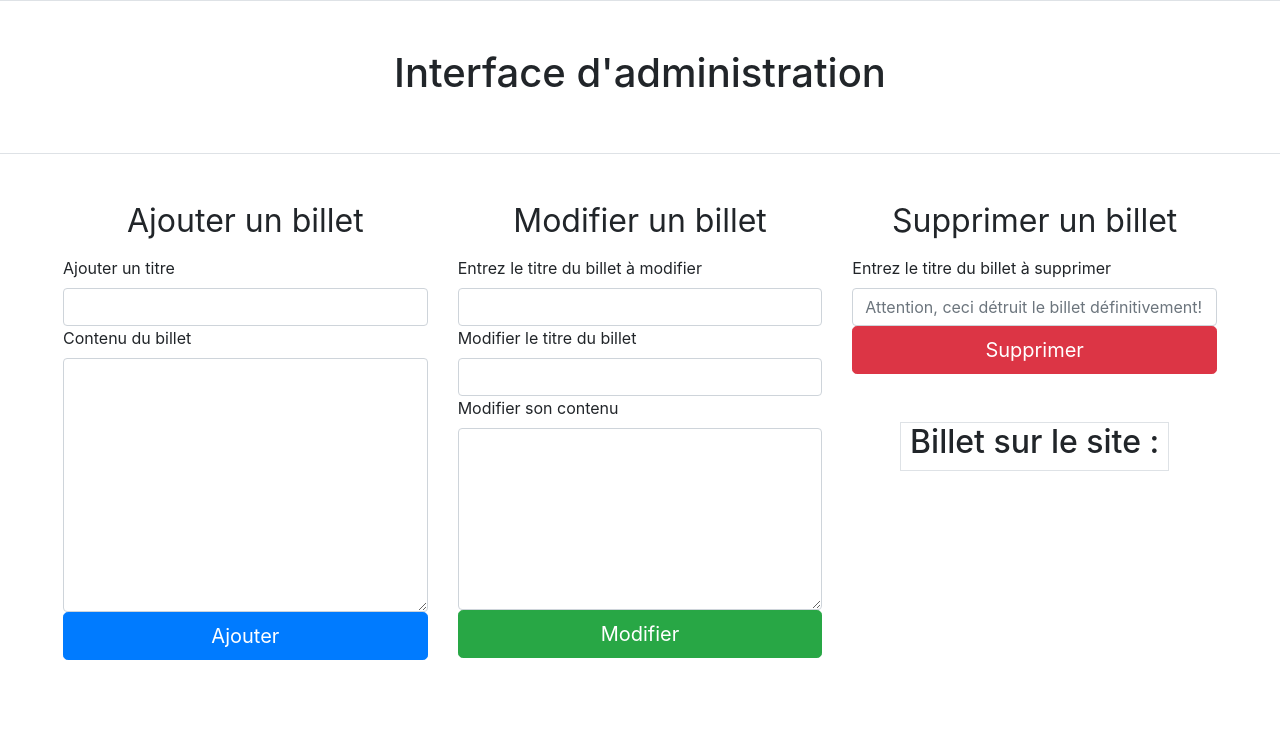
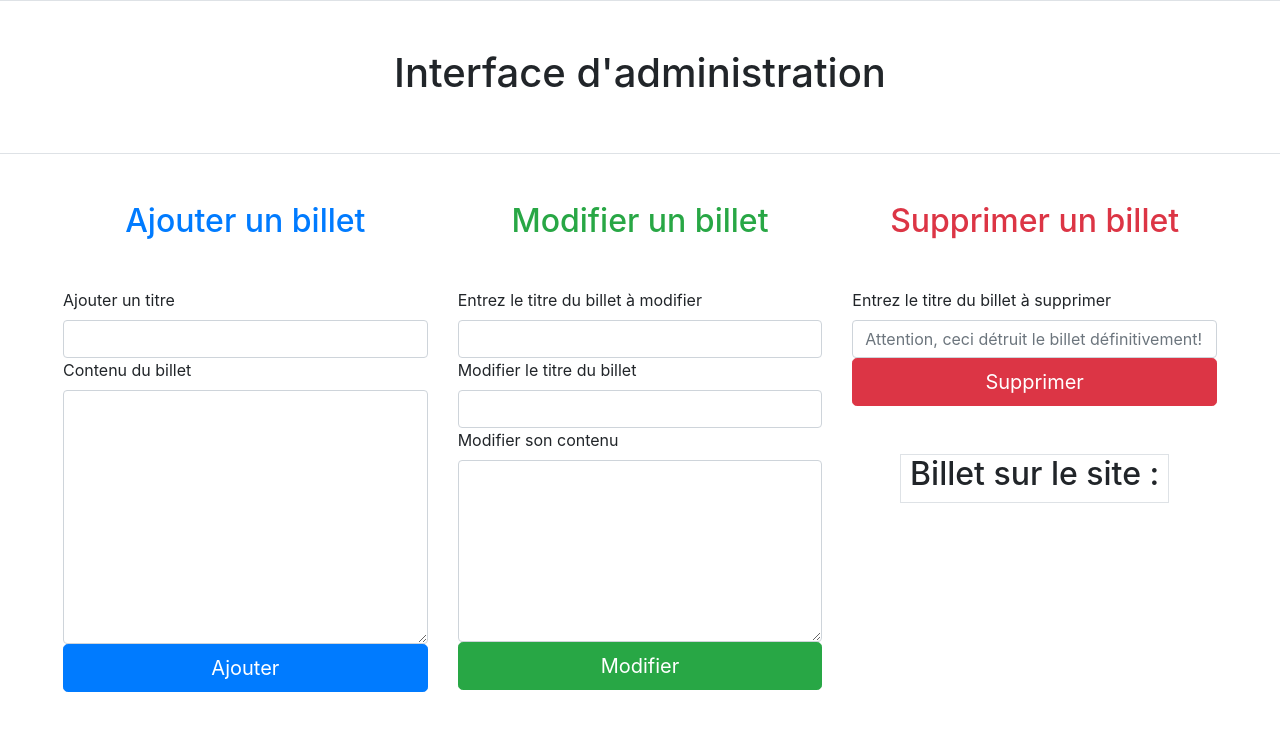
Before and after one commit to LeroyOl/blog, a PHP site: page /admin.php in a window 1280 px wide. Shown: the top 731 px of the page. Run offline with PHP 8.4, Linux system fonts and the light colour scheme; data that the repository does not hold is empty.

Commit message:
Color change on admin

```diff
--- a/admin/admin.php
+++ b/admin/admin.php
@@ -32,7 +32,7 @@ $donnees = $billet->fetchAll();
   </div>
   <div class="row m-5 ">
     <form class="col-md-4" action="administration.php" method="post">
-      <h1 class="h2 mb-3 text-center font-weight-normal ">Ajouter un billet</h1>
+      <h1 class="text-primary h2 mb-5 text-center  ">Ajouter un billet</h1>
       <label for="titreAdd">Ajouter un titre</label>
       <input type="text" class="form-control" name="titreAdd" id="titreAdd" required>
       <label for="contentAdd" id="contentAdd" name="contentAdd">Contenu du billet</label>
@@ -40,7 +40,7 @@ $donnees = $billet->fetchAll();
       <button class="btn btn-lg btn-primary btn-block" type="submit">Ajouter</button>
     </form>
     <form class="col-md-4" action="administration.php" method="post">
-      <h1 class="h2 mb-3 text-center font-weight-normal">Modifier un billet</h1>
+      <h1 class="text-success h2 mb-5 text-center ">Modifier un billet</h1>
       <label for="titreFindMod"> Entrez le titre du billet à modifier</label>
       <input type="text" class="form-control" name="titreFindMod" id="titreFindMod" required>
       <label for="titreMod">Modifier le titre du billet </label>
@@ -50,9 +50,9 @@ $donnees = $billet->fetchAll();
       <button class="btn btn-lg btn-success btn-block" type="submit">Modifier</button>
     </form>
     <form class="col-md-4" action="administration.php" method="post">
-      <h1 class="h2 mb-3 text-center font-weight-normal">Supprimer un billet</h1>
+      <h1 class="text-danger h2 mb-5 text-center ">Supprimer un billet</h1>
       <label for="titreSup">Entrez le titre du billet à supprimer</label>
-      <input type="text" class="form-control" name="titreSup" id="titreSup" placeholder="Attention, ceci détruit le billet définitivement!" required>
+      <input type="text" class="text-danger form-control" name="titreSup" id="titreSup" placeholder="Attention, ceci détruit le billet définitivement!" required>
       <button class="btn btn-lg btn-danger btn-block" type="submit">Supprimer</button>
       <div class="listbillet border m-5 text-center">
         <h2>Billet sur le site : </h2>
```
